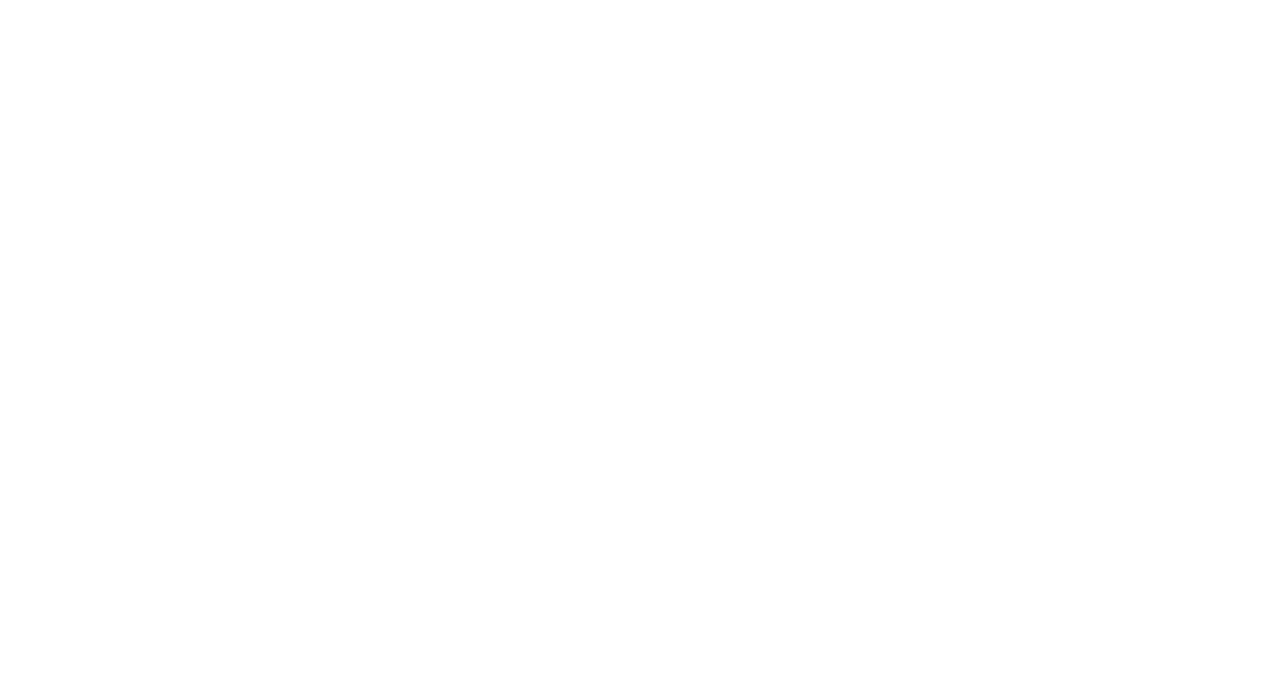
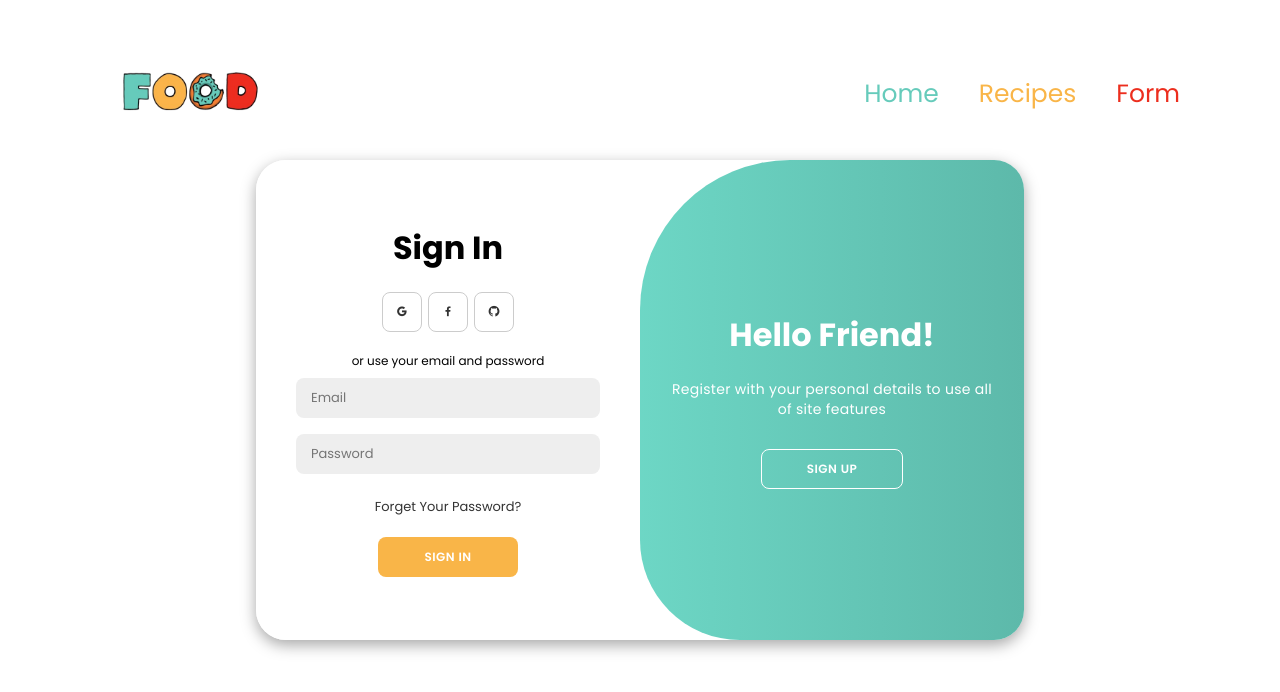
Before and after one commit to TheDami15/recetas-api, a React (Create React App) app: page /form in a window 1280 px wide. Before the commit this address had no page. Shown: the top 692 px of the page. Built offline with nearby package versions, Linux system fonts and the light colour scheme.

Commit message:
added form

```diff
--- a/package.json
+++ b/package.json
@@ -6,6 +6,7 @@
     "@testing-library/jest-dom": "^5.17.0",
     "@testing-library/react": "^13.4.0",
     "@testing-library/user-event": "^13.5.0",
+    "boxicons": "^2.1.4",
     "react": "^18.2.0",
     "react-dom": "^18.2.0",
     "react-router-dom": "^6.22.3",
--- a/src/App.js
+++ b/src/App.js
@@ -3,6 +3,7 @@
 //Pages
 import Home from './pages/Home';
 import Recipes from './pages/Recipes';
+import Form from './pages/Form';
 //CSS
 import './styles/index.css';
 
@@ -16,6 +17,7 @@
         <Routes>
             <Route path='/' exact Component={Home}></Route>
             <Route path='/recipes' Component={Recipes}></Route>
+            <Route path='/form' Component={Form}></Route>
         </Routes>
       </div>
     </Router>
--- /dev/null
+++ b/src/components/FormBody.js
@@ -0,0 +1,84 @@
+import React, { useEffect } from 'react';
+//CSS
+import '../styles/formBody.css'
+const FormBody = () => {
+
+    useEffect(() => {
+        const registerBtn = document.getElementById('register');
+        const loginBtn = document.getElementById('login');
+        const containerForm = document.getElementById('container-form');
+
+        registerBtn.addEventListener('click', () => {
+            containerForm.classList.add("active");
+        });
+
+        loginBtn.addEventListener('click', () => {
+            containerForm.classList.remove("active");
+        });
+
+        return () => {
+            registerBtn.removeEventListener('click', () => {
+                containerForm.classList.add("active");
+            });
+            loginBtn.removeEventListener('click', () => {
+                containerForm.classList.remove("active");
+            });
+        };
+    }, []);
+
+  return (
+    <div className='bodyform'>
+            <div className='container-form' id='container-form'>
+        <link href='https://unpkg.com/boxicons@2.1.4/css/boxicons.min.css' rel='stylesheet'></link>
+      <div className='form-container sign-up'>
+        <form>
+            <h1>Create Account</h1>
+                <div className='social-icons'>
+                    <a href='#' className='icon'><i class='bx bxl-google'></i></a>
+                    <a href='#' className='icon'><i class='bx bxl-facebook'></i></a>
+                    <a href='#' className='icon'><i class='bx bxl-github'></i></a>
+                </div>
+                <span>or use your email for registeration</span>
+                <input type='text' placeholder='Name'></input>
+                <input type='email' placeholder='Email'></input>
+                <input type='password' placeholder='Password'></input>
+                <button>Sign Up</button>
+        </form>
+      </div>
+      <div className='form-container sign-in'>
+        <form>
+            <h1>Sign In</h1>
+                <div className='social-icons'>
+                    <a href='#' className='icon'><i class='bx bxl-google'></i></a>
+                    <a href='#' className='icon'><i class='bx bxl-facebook'></i></a>
+                    <a href='#' className='icon'><i class='bx bxl-github'></i></a>
+                </div>
+                <span>or use your email and password</span>
+                <input type='email' placeholder='Email'></input>
+                <input type='password' placeholder='Password'></input>
+                <a href='#'>Forget Your Password?</a>
+                <button>Sign In</button>
+        </form>
+      </div>
+      <div className='toggle-container'>
+        <div className='toggle'>
+            <div className='toggle-panel toggle-left'>
+                <h1>Welcome Back!</h1>
+                <p>Enter your personal details to use all of site features</p>
+                <button className='hidden' id='login'>Sign In</button>
+            </div>
+            <div className='toggle-panel toggle-right'>
+                <h1>Hello Friend!</h1>
+                <p>Register with your personal details to use all of site features</p>
+                <button className='hidden' id='register'>Sign Up</button>
+            </div>
+        </div>
+
+      </div>
+    </div>
+    </div>
+
+  )
+}
+
+export default FormBody
--- a/src/components/Header.js
+++ b/src/components/Header.js
@@ -4,7 +4,7 @@
 import logo from '../img/logo.png' //importamos la imagen de logo
 //CSS
 import '../styles/header.css'
-
+//Las Rutas están en el App.js
 
 const Header = () => {
   return (
--- /dev/null
+++ b/src/pages/Form.js
@@ -0,0 +1,15 @@
+//rafc
+import React from 'react'
+import Header from '../components/Header'
+import FormBody from '../components/FormBody'
+
+const Form = () => {
+  return (
+    <div>
+      <Header></Header>
+      <FormBody></FormBody>
+    </div>
+  )
+}
+
+export default Form
--- a/src/pages/Home.js
+++ b/src/pages/Home.js
@@ -1,7 +1,7 @@
 import React from 'react';
 //CSS
 import '../styles/home.css';
-import Header from '../components/Header';
+import Header from '../components/Header'; //En el App.js está el Router
 import Body from '../components/HomeBody';
 
 
--- /dev/null
+++ b/src/styles/formBody.css
@@ -0,0 +1,182 @@
+.bodyform{
+    margin: 0;
+    padding: 0;
+    box-sizing: border-box;
+    display: flex;
+    align-items: center;
+    justify-content: center;
+    flex-direction: column;
+    height: 100vh;
+}
+.container-form{
+    background-color: #fff;
+    border-radius: 30px;
+    box-shadow: 0 5px 15px rgba(0, 0, 0, 0.35);
+    position: relative;
+    overflow: hidden;
+    width: 768px;
+    max-width: 100%;
+    min-height: 480px;
+}
+.container-form p{
+    font-size: 14px;
+    line-height: 20px;
+    letter-spacing: 0.3px;
+    margin: 20px 0;
+}
+.container-form span{
+    font-size: 12px;
+}
+.container-form a{
+    color: #333;
+    font-size: 13px;
+    text-decoration: none;
+    margin: 15px 0 10px;
+}
+.container-form button{
+    background-color: #f9b548;
+    color: #fff;
+    font-size: 12px;
+    padding: 10px 45px;
+    border: 1px solid transparent;
+    border-radius: 8px;
+    font-weight: 600;
+    letter-spacing: 0.5px;
+    text-transform: uppercase;
+    margin-top: 10px;
+    cursor: pointer;
+}
+.container-form button.hidden{
+    background-color: transparent;
+    border-color: #fff;
+}
+.container-form form{
+    background-color: #fff;
+    display: flex;
+    align-items: center;
+    justify-content: center;
+    flex-direction: column;
+    padding: 0 40px;
+    height: 100%;
+}
+.container-form input{
+    background-color: #eee;
+    border: none;
+    margin: 8px 0;
+    padding: 10px 15px;
+    font-size: 13px;
+    border-radius: 8px;
+    width: 100%;
+    outline: none;
+}
+
+.form-container{
+    position: absolute;
+    top: 0;
+    height: 100%;
+    transition: all 0.6s ease-in-out;
+}
+.sign-in{
+    left: 0;
+    width: 50%;
+    z-index: 2;
+}
+.container-form.active .sign-in{
+    transform: translateX(100%);
+}
+.sign-up{
+    left: 0;
+    width: 50%;
+    opacity: 0;
+    z-index: 1;
+}
+.container-form.active .sign-up{
+    transform: translateX(100%);
+    opacity: 1;
+    z-index: 5;
+    animation: move 0.6s;
+}
+
+@keyframes move{
+    0%, 49.99%{
+        opacity: 0;
+        z-index: 1;
+    }
+    50%, 100%{
+        opacity: 1;
+        z-index: 5;
+    }
+}
+
+.social-icons{
+    margin: 20px 0;
+}
+.social-icons a{
+    border: 1px solid #ccc;
+    border-radius: 20%;
+    display: inline-flex;
+    justify-content: center;
+    align-items: center;
+    margin: 0 3px;
+    width: 40px;
+    height: 40px;
+}
+
+.toggle-container{
+    position: absolute;
+    top: 0;
+    left: 50%;
+    width: 50%;
+    height: 100%;
+    overflow: hidden;
+    transition: all 0.6s ease-in-out;
+    z-index: 1000;
+    border-radius: 150px 0 0 100px;
+}
+.container-form.active .toggle-container{
+    transform: translateX(-100%);
+    border-radius: 0 150px 100px 0;
+}
+.toggle{
+    background-color: #66cbbb;
+    height: 100%;
+    background: linear-gradient(to right,
+    #7df4e0, #5db9aa);
+    color: #fff;
+    position: relative;
+    left: -100%;
+    height: 100%;
+    width: 200%;
+    transform: translateX(0);
+    transition: all 0.6s ease-in-out;
+}
+.container-form.active .toggle{
+    transform: translateX(50%);
+}
+.toggle-panel{
+    position: absolute;
+    width: 50%;
+    height: 100%;
+    display: flex;
+    align-items: center;
+    justify-content: center;
+    flex-direction: column;
+    padding: 0 30px;
+    text-align: center;
+    top: 0;
+    transform: translateX(0);
+    transition: all 0.6s ease-in-out;
+}
+.toggle-left{
+    transform: translateX(-200%);
+}
+.container-form.active .toggle-left{
+    transform: translateX(0);
+}
+.toggle-right{
+    right: 0;
+    transform: translateX(0);
+}
+.container-form.active .toggle-right{
+    transform: translateX(200%);
+}
```
Also changed, not shown: 1 other file (tests, documents, lock files or other folders).
